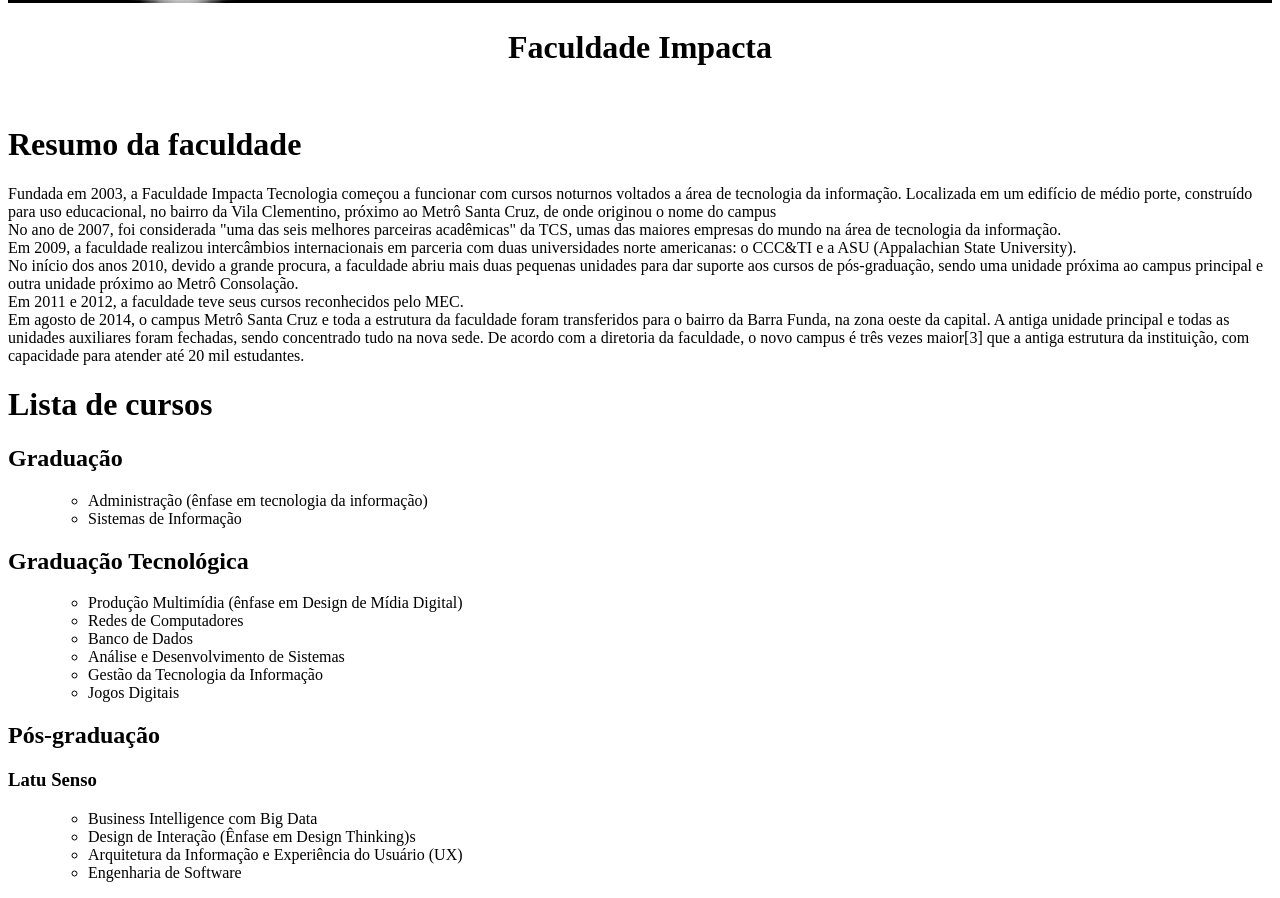
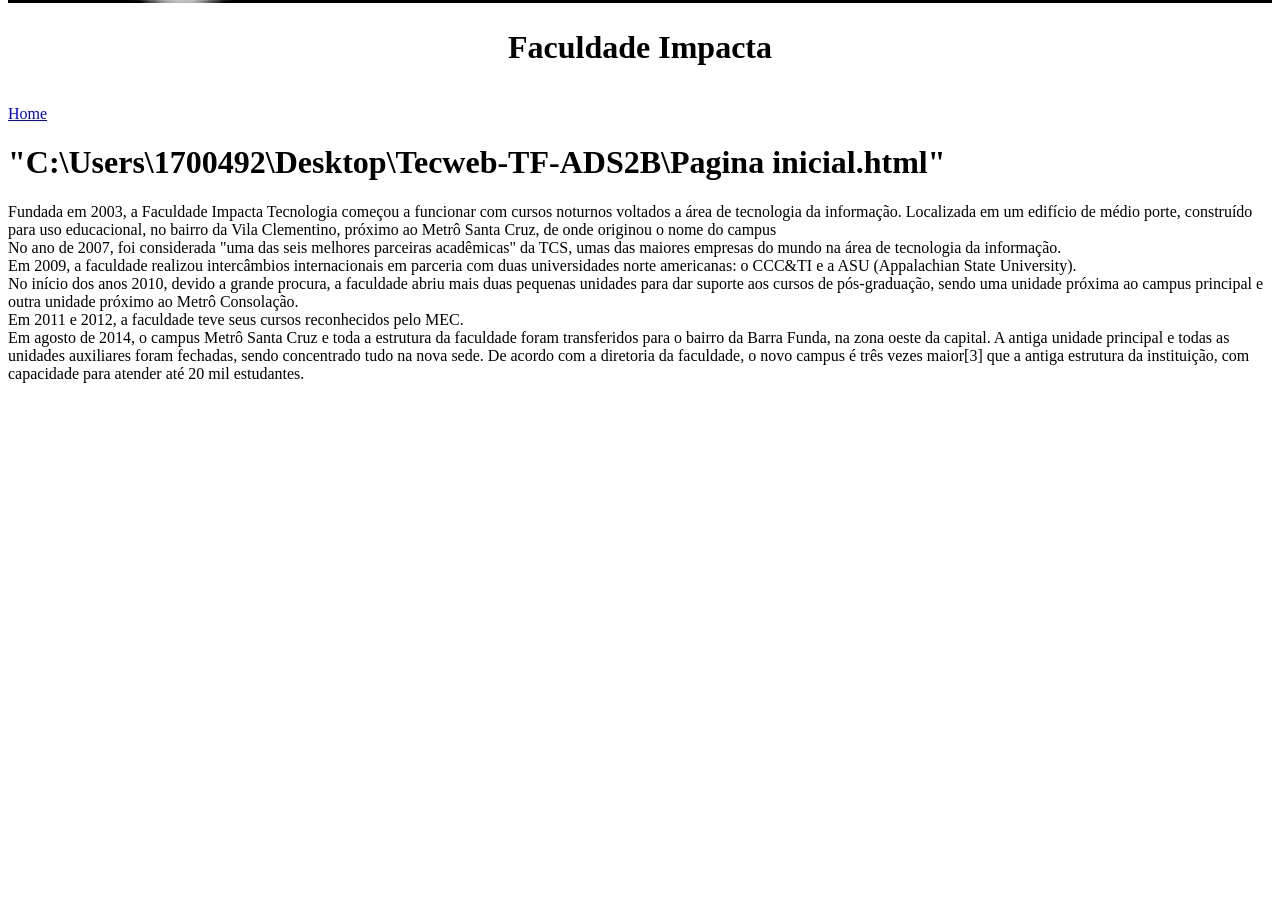
Before and after one commit to AllanTuratti/TecWeb-2ADSB, a plain HTML site: page Tecweb-TF-ADS2B/Pagina inicial.html in a window 1280 px wide. Shown: the part 350-1248 px from the top of the page. After the commit the page ends 800 px from the top, so only its background shows below. Drawn offline with Linux system fonts and the light colour scheme; files whose address does not match are found by name.

Commit message:
Update Pagina inicial.html

```diff
--- a/Tecweb-TF-ADS2B/Pagina inicial.html
+++ b/Tecweb-TF-ADS2B/Pagina inicial.html
@@ -7,7 +7,10 @@
 <img src = "C:\Users\1700492\Desktop\Tecweb-TF-ADS2B\Img.impacta.png"width="100%"height="50%"/>
 <center><h1>Faculdade Impacta</H1></center><br/>
 
-<h1>Resumo da faculdade</h1>
+<a href='C:\Users\1700492\Desktop\Tecweb-TF-ADS2B\Pagina inicial.html'>Home </a>
+
+
+<h1>"C:\Users\1700492\Desktop\Tecweb-TF-ADS2B\Pagina inicial.html" </h1>
 
 <p>Fundada em 2003, a Faculdade Impacta Tecnologia começou a funcionar com cursos noturnos voltados a área de tecnologia da informação.
 Localizada em um edifício de médio porte, construído para uso educacional, no bairro da Vila Clementino, próximo ao Metrô Santa Cruz, de onde originou o nome do campus<br/>
@@ -23,46 +26,6 @@ Em 2011 e 2012, a faculdade teve seus cursos reconhecidos pelo MEC.<br/>
 Em agosto de 2014, o campus Metrô Santa Cruz e toda a estrutura da faculdade foram transferidos para o bairro da Barra Funda, na zona oeste da capital. A antiga unidade principal e todas as unidades auxiliares foram fechadas, sendo concentrado tudo na nova sede.
 De acordo com a diretoria da faculdade, o novo campus é três vezes maior[3] que a antiga estrutura da instituição, com capacidade para atender até 20 mil estudantes.</p>
 
-<h1>Lista de cursos</h1>
-<h2>Graduação</h2>
-
-<ol id="listagra">
-<ul>
-<li>Administração (ênfase em tecnologia da informação)</li>
-<li>Sistemas de Informação</li>
-</ul>
-</ol>
-
-<h2>Graduação Tecnológica</h2>
-
-<ol id="graT">
-<ul>
-<li>Produção Multimídia (ênfase em Design de Mídia Digital)</li>
-<li>Redes de Computadores</li>
-<li>Banco de Dados</li>
-<li>Análise e Desenvolvimento de Sistemas</li>
-<li>Gestão da Tecnologia da Informação</li>
-<li>Jogos Digitais</li>
-</ul>
-</ol>
-
-<h2>Pós-graduação</h2>
-<h3>Latu Senso</h3>
-
-<ol id="posgradu">
-<ul>
-<li style=>Business Intelligence com Big Data</li>
-<li>Design de Interação (Ênfase em Design Thinking)s</li>
-<li>Arquitetura da Informação e Experiência do Usuário (UX)</li>
-<li>Engenharia de Software</li>
-</ul>
-</ol>
-
-
-
-
-
-
 </body>
 </head>
 </html>
```
